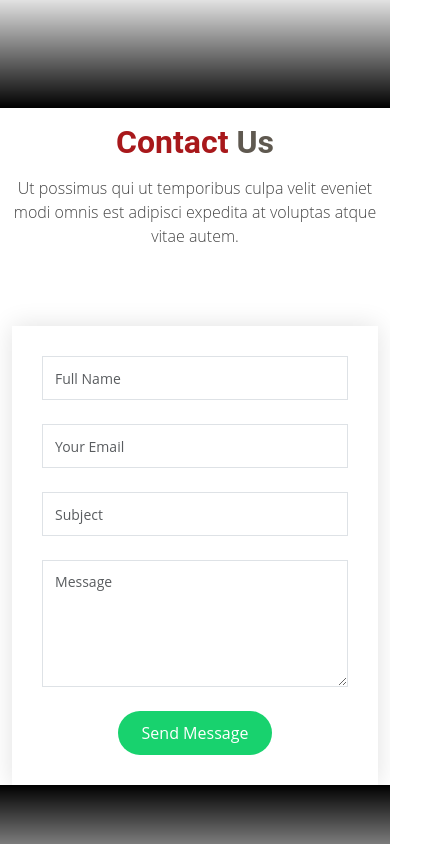
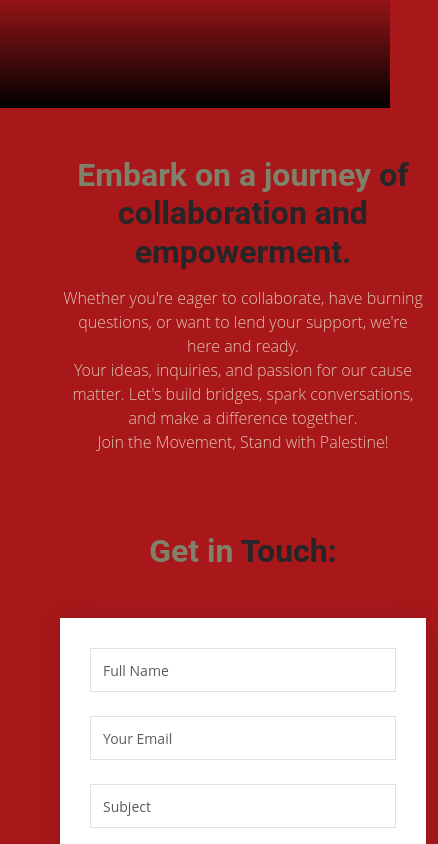
Before and after one commit to Fawzy-Moawad/6.16.48, a plain HTML site: page contact.html in a window 390 px wide. Shown: the part 980-1824 px from the top of the page, 438 px wide, since content can reach past the window. Drawn offline with Linux system fonts and the light colour scheme; a script that the page names is missing.

Commit message:
adjust the colour of the ul nav for mobile.

```diff
--- a/contact.html
+++ b/contact.html
@@ -142,16 +142,22 @@
 
                             <!-- ======= Contact Section ======= -->
 
-        <section id="" class="contact">
-            <div class="container">
+        <section id="contact" class="contact">
+            <div class="container m-5">
 
                 <div class="section-title">
-                    <h2><span>Contact</span> Us</h2>
-                    <p>Ut possimus qui ut temporibus culpa velit eveniet modi omnis est adipisci expedita at voluptas atque vitae autem.</p>
+                    <h2><span>Embark on a journey</span> of collaboration and empowerment.</h2>
+                    <p>
+                        Whether you're eager to collaborate, have burning questions, or want to lend your support, we're here and ready.<br>
+                        Your ideas, inquiries, and passion for our cause matter. Let's build bridges, spark conversations, and make a difference together.<br>
+                        Join the Movement, Stand with Palestine!
+                    </p>
                 </div>
             </div>
 
-            <div class="container mt-5">
+            <div class="section-title container m-5">
+
+                <h2 class="pb-5"><span>Get in</span> Touch:</h2>
 
                 <form action="forms/contact.php" method="post" role="form" class="php-email-form">
                     <div class="row">
--- a/css/style.css
+++ b/css/style.css
@@ -4,8 +4,8 @@
 --------------------------------------------------------------*/
 body {
   font-family: "Open Sans", sans-serif;
-  color: #444444;
-  background-color: #FFFFFF;
+  color: black;
+  background-color: #A8181B;
 }
 
 a {
@@ -404,7 +404,7 @@ h6 {
   bottom: 15px;
   left: 15px;
   padding: 10px 0;
-  background-color: #fff;
+  background-color: #7F816A;
   overflow-y: auto;
   transition: 0.3s;
 }
@@ -448,7 +448,7 @@ h6 {
   z-index: 99;
   opacity: 1;
   visibility: visible;
-  background: #fff;
+  background: #7F816A;
   box-shadow: 0px 0px 30px rgba(127, 137, 161, 0.25);
 }
 
@@ -627,16 +627,17 @@ h6 {
   margin: 15px 0 0 0;
   font-size: 32px;
   font-weight: 700;
-  color: #5f5950;
+  color: #262628;
 }
 
 .section-title h2 span {
-  color: #A8181B;
+  color: #7F816A;
 }
 
 .section-title p {
   margin: 15px auto 0 auto;
   font-weight: 300;
+  color: #E0C5AE;
 }
 
 @media (min-width: 1024px) {
@@ -1205,6 +1206,7 @@ margin-top: 5px;
   padding: 2px 0 2px 0;
   line-height: 1;
   font-weight: 700;
+  color: #7F816A;
 }
 
 #footer .footer-top .footer-info p {
@@ -1212,7 +1214,7 @@ margin-top: 5px;
   line-height: 24px;
   margin-bottom: 0;
   font-family: "Roboto", sans-serif;
-  color: #fff;
+  color: #7F816A;
 }
 
 #footer .footer-top .social-links a {
```
Also changed, not shown: index.html (+13 -7 lines). Lines whose indentation alone changed are shown as unchanged.
